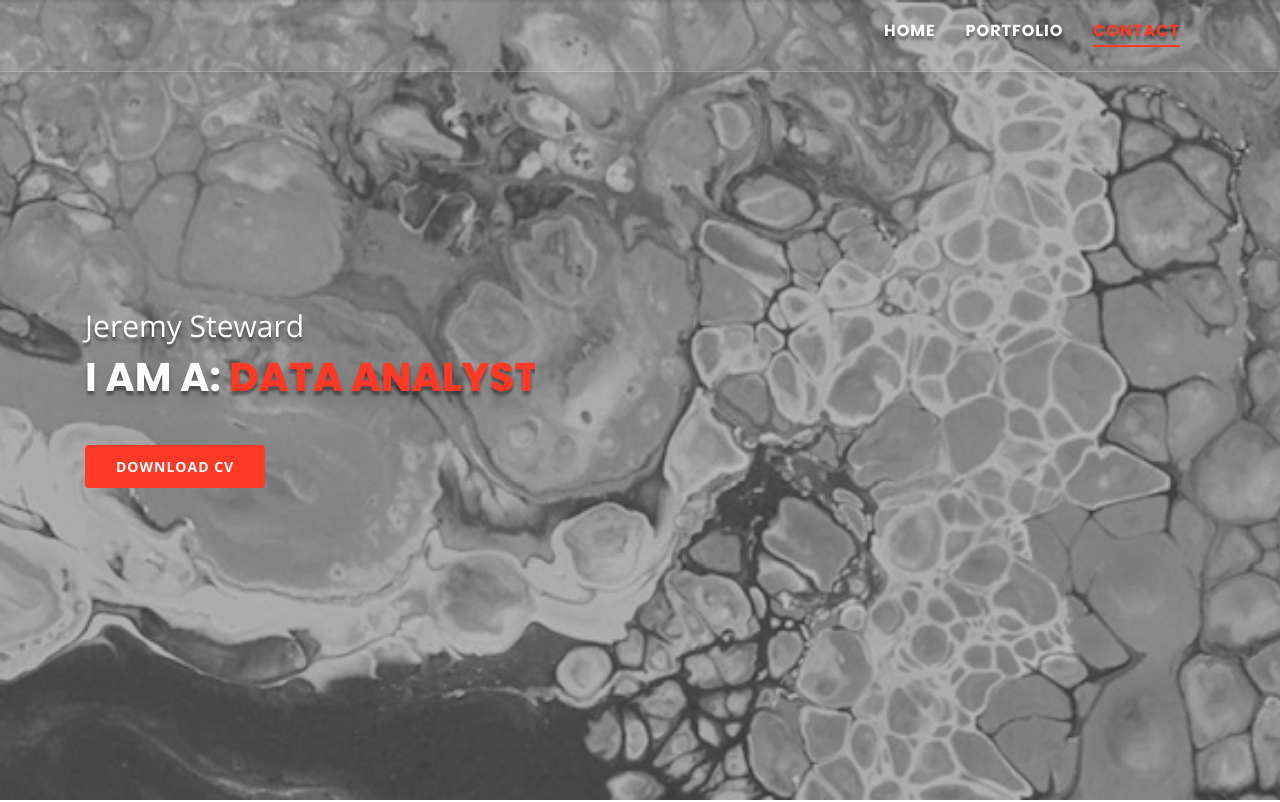
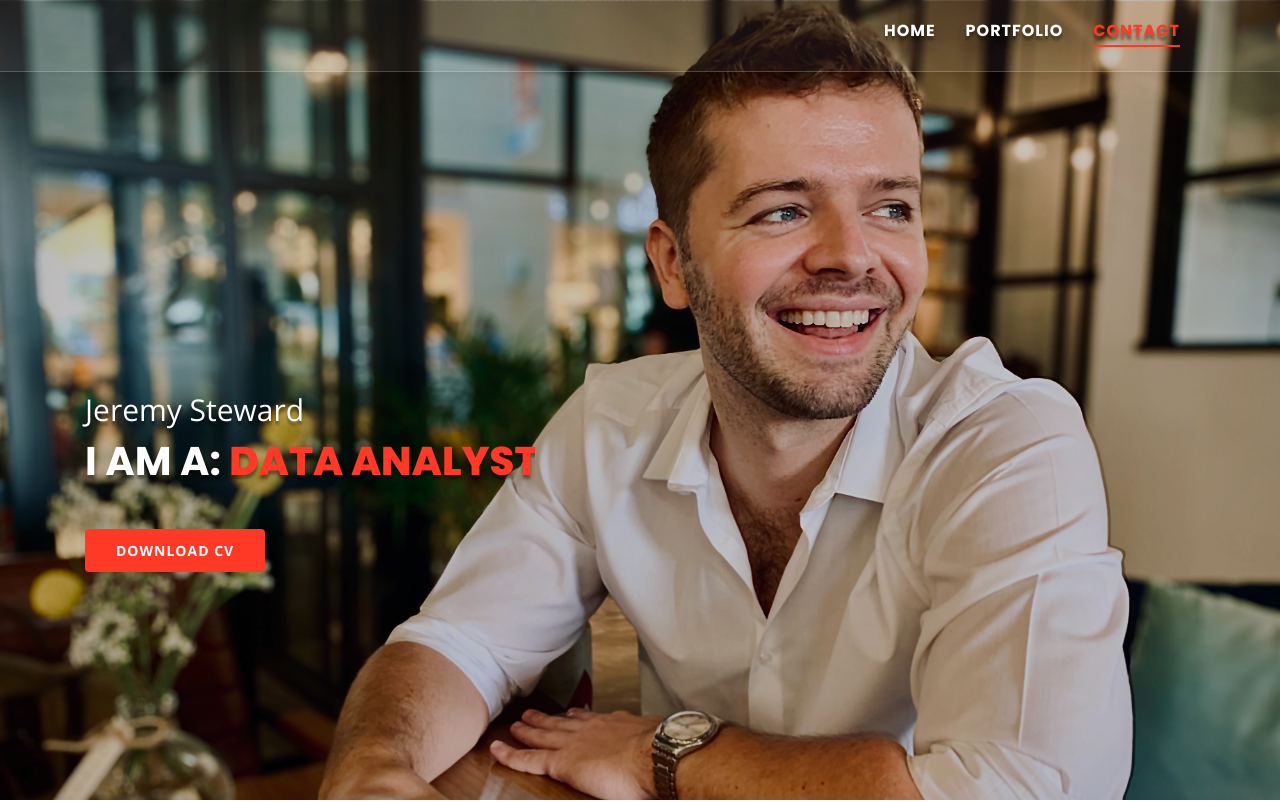
Before and after one commit to Alexandersaur/Published_Portfolio, a plain HTML site: page Published_Portfolio/Index.html in a window 1280 px wide. Shown: the top 802 px of the page. Drawn offline with nearby package versions, Linux system fonts and the light colour scheme; a script that the page names is missing.

Commit message:
Prof pic

```diff
--- a/Published_Portfolio/Index.html
+++ b/Published_Portfolio/Index.html
@@ -25,11 +25,17 @@
 	<link rel="icon" type="image/png" sizes="32x32" href="/favicon-32x32.png">
 	<link rel="icon" type="image/png" sizes="16x16" href="/favicon-16x16.png">
 	<!--<link rel="manifest" href="/site.webmanifest">-->
-
 	<!--	Title
 	==================================================-->
 	<title>Jeremy Steward - Web Developer</title>
-
+	<style>
+        .banner_image {
+            background-image: url('images/IMG_2893 3.jpg');
+            background-position: center;
+            background-repeat: no-repeat;
+            background-size: cover;
+        }
+	</style>
 </head>
 
 <body id="top" class="page-load">
@@ -179,11 +185,18 @@
 	==================================================-->
 			<!--	Start Main Banner
 	==================================================-->
-			<section id="main_banner" class="banner_image background1 overlay_one">
+			<section id="main_banner" class="banner_image overlay_one">
+				<!--<img src="images/IMG_2893 2.jpg" class="background1 overlay_one"/>-->
 				<div class="container h-100">
 					<div class="row h-100 align-items-center">
 						<div class="col home-content text-left">
 							<div class="mainbanner_content">
+								<br />
+								<br />
+								<br />
+								<br />
+								<br />
+								<br />
 								<span class="pb_5 banner_title color_white">Jeremy Steward</span>
 								<h1 class="cd-headline clip is-full-width text-uppercase">
 									<span class="color_white">I am a: </span>
@@ -200,12 +213,12 @@
 						</div>
 					</div>
 					<!--<div class="row">
-				<div class="col-3">
-					<div class="profile_img personal_video wow animated fadeInRight">
-						<img src="/images/profile.png" alt="image">
-					</div>
+			<div class="col-3">
+				<div class="profile_img personal_video wow animated fadeInRight">
+					<img src="/images/profile.png" alt="image">
 				</div>
-			</div>-->
+			</div>
+		</div>-->
 				</div>
 			</section>
 			<!--	End Main Banner
```
Also changed, not shown: Published_Portfolio/images/IMG_2893 3.jpg (added), 2 other files.
